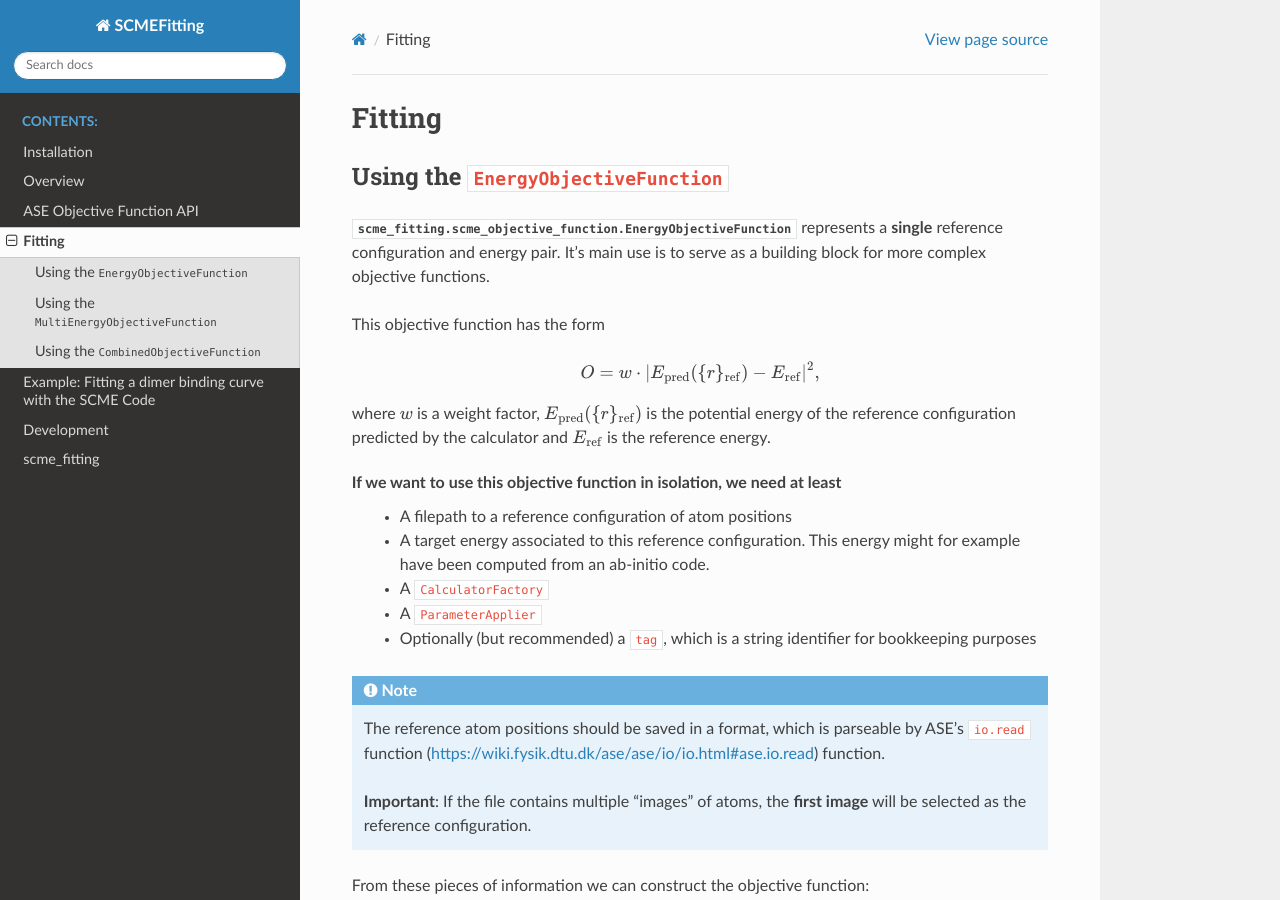
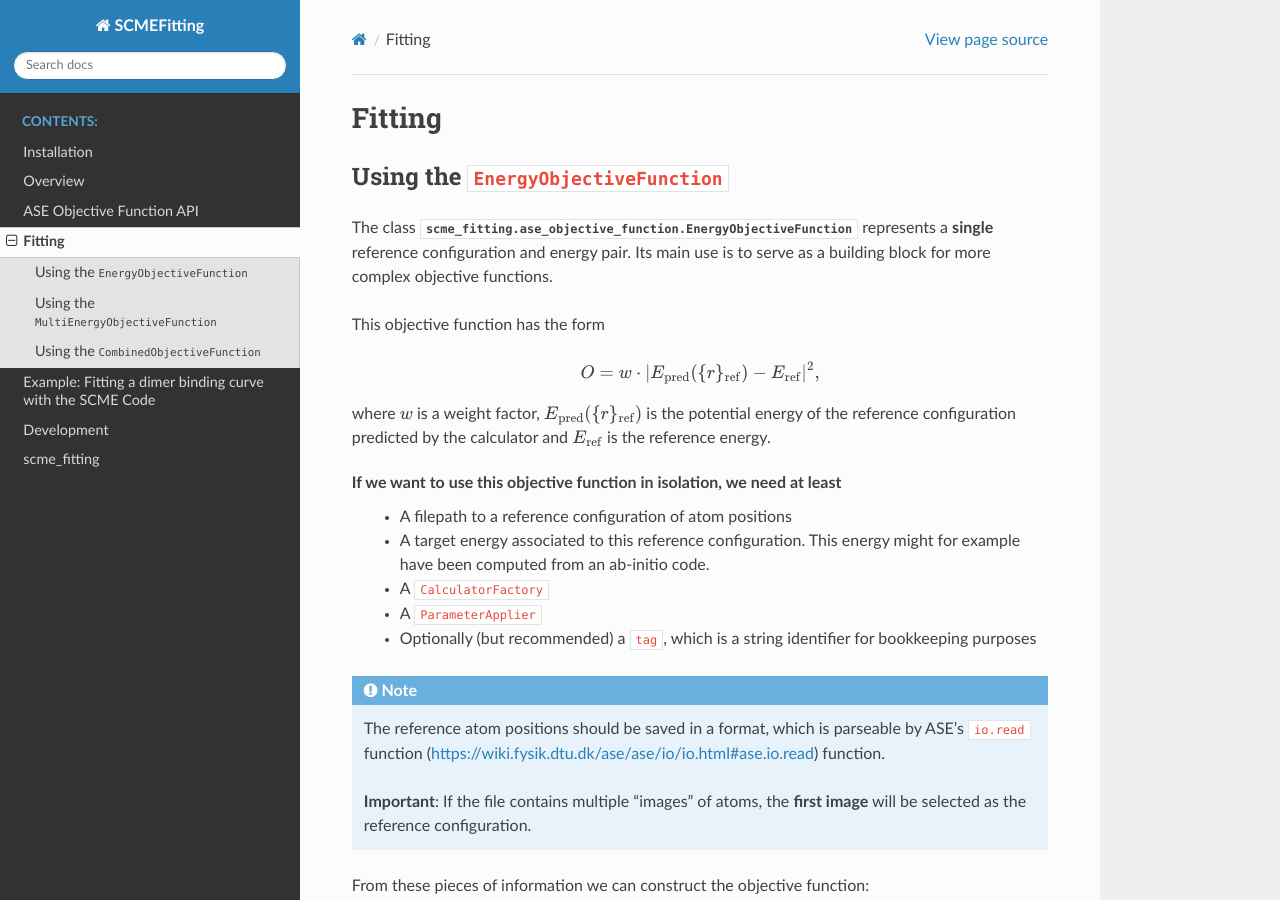
Before and after one commit to MSallermann/chemfit, a Sphinx documentation site: the page built from docs/src/usage/fitting.rst, in a window 1280 px wide and 900 px high. Built offline with Sphinx 7.4.7 and the Read the Docs theme 3.1.0, drawn with Linux system fonts in a browser that asks for light colours.

Commit message:
docs: fixed a class ref in fitting.rst

```diff
--- a/docs/src/usage/fitting.rst
+++ b/docs/src/usage/fitting.rst
@@ -6,8 +6,8 @@ Fitting
 Using the ``EnergyObjectiveFunction``
 ########################################
 
-:py:class:`scme_fitting.scme_objective_function.EnergyObjectiveFunction` represents a **single** reference configuration and energy pair.
-It's main use is to serve as a building block for more complex objective functions.
+The class :py:class:`scme_fitting.ase_objective_function.EnergyObjectiveFunction` represents a **single** reference configuration and energy pair.
+Its main use is to serve as a building block for more complex objective functions.
 
 This objective function has the form
 
```
